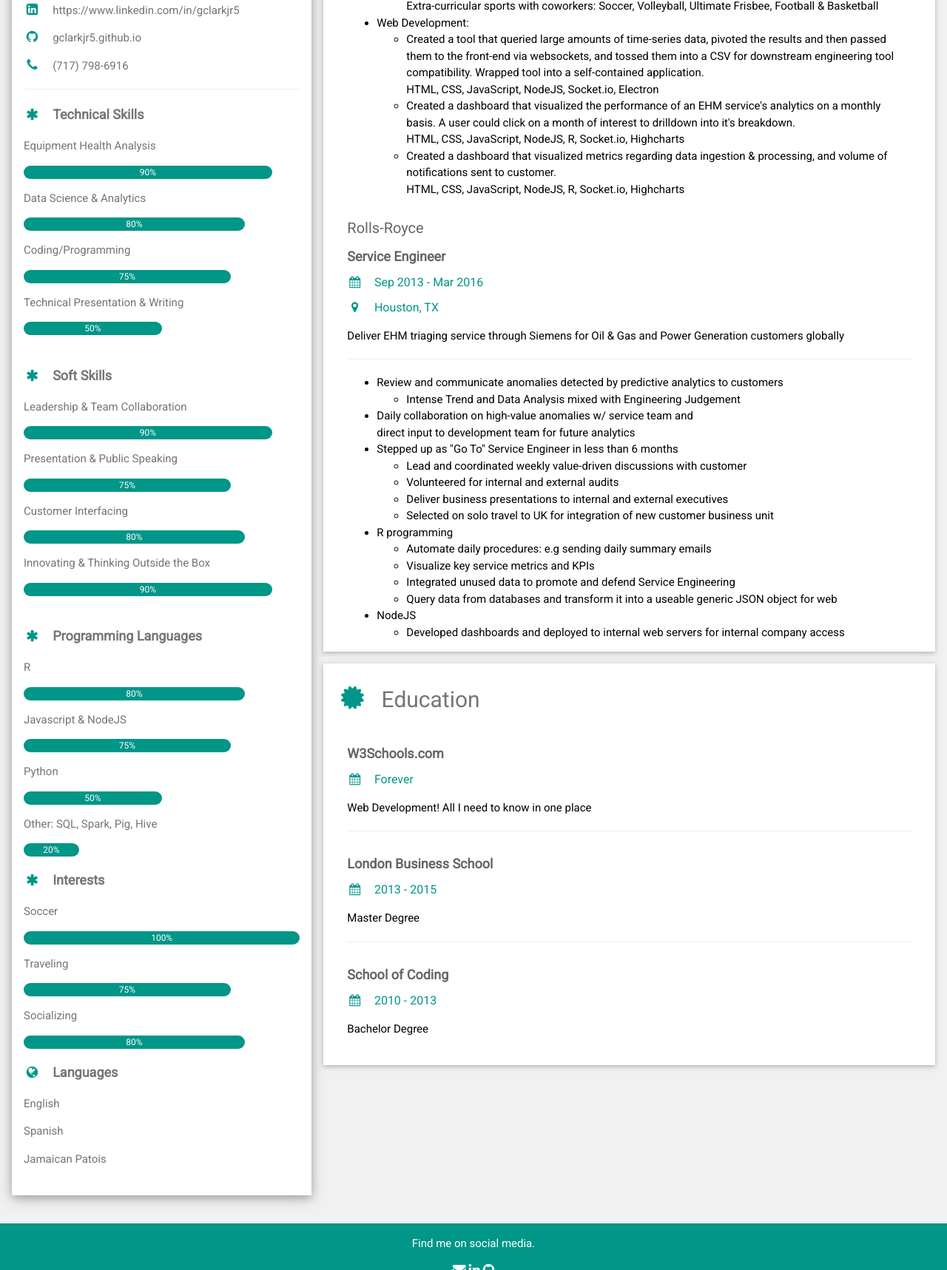
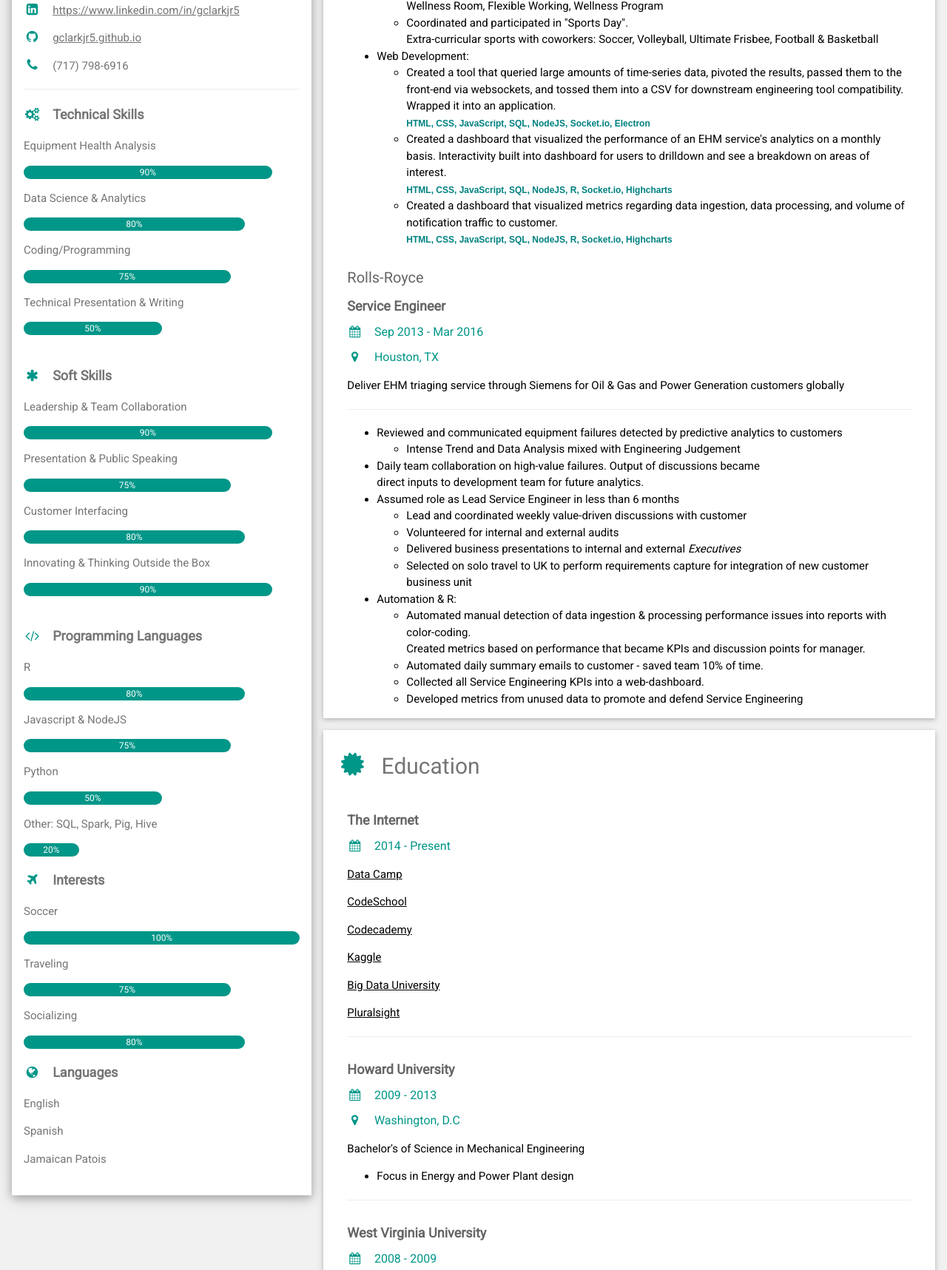
Before and after one commit to gclarkjr5/gclarkjr5.github.io, a website: page Resume/resume.html in a window 1280 px wide. Shown: the part 632-2349 px from the top of the page at 74% size. Drawn offline with nearby package versions, Linux system fonts and the light colour scheme.

Commit message:
Finished up v1 of resume.html

```diff
--- a/Resume/resume.html
+++ b/Resume/resume.html
@@ -127,6 +127,12 @@
     .w3-container > h1 {
         color: white;
     }
+
+    .languages {
+        font-family: Arial;
+        font-size: 12px;
+        color: teal;
+    }
     /*
     ul {
         list-style: none;
@@ -156,12 +162,12 @@
                         <p><i class="fa fa-briefcase fa-fw w3-margin-right w3-large w3-text-teal"></i>Engineer & Soccer Enthusiast</p>
                         <p><i class="fa fa-home fa-fw w3-margin-right w3-large w3-text-teal"></i>Houston, TX</p>
                         <p><i class="fa fa-envelope fa-fw w3-margin-right w3-large w3-text-teal"></i>gclarkjr5@gmail.com</p>
-                        <p><i class="fa fa-linkedin-square fa-fw w3-margin-right w3-large w3-text-teal"></i>https://www.linkedin.com/in/gclarkjr5</p>
-                        <p><i class="fa fa-github fa-fw w3-margin-right w3-large w3-text-teal"></i>gclarkjr5.github.io</p>
+                        <p><i class="fa fa-linkedin-square fa-fw w3-margin-right w3-large w3-text-teal"></i><a href="https://www.linkedin.com/in/gclarkjr5">https://www.linkedin.com/in/gclarkjr5</a></p>
+                        <p><i class="fa fa-github fa-fw w3-margin-right w3-large w3-text-teal"></i><a href="gclarkjr5.github.io">gclarkjr5.github.io</a></p>
                         <p><i class="fa fa-phone fa-fw w3-margin-right w3-large w3-text-teal"></i>(717) 798-6916</p>
                         <hr>
 
-                        <p class="w3-large"><b><i class="fa fa-asterisk fa-fw w3-margin-right w3-text-teal"></i>Technical Skills</b></p>
+                        <p class="w3-large"><b><i class="fa fa-cogs fa-fw w3-margin-right w3-text-teal"></i>Technical Skills</b></p>
                         <p>Equipment Health Analysis</p>
                         <div class="w3-progress-container w3-round-xlarge w3-small">
                             <div class="w3-progressbar w3-round-xlarge w3-teal" style="width:90%">
@@ -216,7 +222,7 @@
                         </div>
                         <br>
 
-                        <p class="w3-large"><b><i class="fa fa-asterisk fa-fw w3-margin-right w3-text-teal"></i>Programming Languages</b></p>
+                        <p class="w3-large"><b><i class="fa fa-code fa-fw w3-margin-right w3-text-teal"></i>Programming Languages</b></p>
                         <p>R</p>
                         <div class="w3-progress-container w3-round-xlarge w3-small">
                             <div class="w3-progressbar w3-round-xlarge w3-teal" style="width:80%">
@@ -242,7 +248,7 @@
                             </div>
                         </div>
 
-                        <p class="w3-large"><b><i class="fa fa-asterisk fa-fw w3-margin-right w3-text-teal"></i>Interests</b></p>
+                        <p class="w3-large"><b><i class="fa fa-plane fa-fw w3-margin-right w3-text-teal"></i>Interests</b></p>
                         <p>Soccer</p>
                         <div class="w3-progress-container w3-round-xlarge w3-small">
                             <div class="w3-progressbar w3-round-xlarge w3-teal" style="width:100%">
@@ -296,7 +302,7 @@
 
                         <p>Establish, build, and manage an Equipment Health Monitoring (EHM) platform for internal &amp; external customers</p>
                         <hr>
-                        <ul>
+                        <ul id=PRE>
                             <li>
                                 Led project requirements captures to realize value streams for marine applications. </br>
                                 Assignments included Norway, Germany, and UK.
@@ -317,6 +323,9 @@
                                     <li>
                                         Large &amp; Medium Diesel Engines, Gas Turbines, Electric Drives,</br>
                                         Anchor Handling and Tug Systems
+                                    </li>
+                                    <li>
+                                        Conducted exploratory analysis of data, used data to build models of healthy equipment behavior & implemented best-fit predictive techniques for failure detection.
                                     </li>
                                 </ul>
                             </li>
@@ -344,25 +353,19 @@
                                 Web Development:
                                 <ul>
                                     <li>
-                                        Created a tool that queried large amounts of time-series data, pivoted the results and then passed them to the front-end via websockets, and tossed them into a CSV for downstream engineering tool compatibility. Wrapped tool into a self-contained application. </br>
-                                        HTML, CSS, JavaScript, NodeJS, Socket.io, Electron
+                                        Created a tool that queried large amounts of time-series data, pivoted the results, passed them to the front-end via websockets, and tossed them into a CSV for downstream engineering tool compatibility. Wrapped it into an application. </br>
+                                        <span class="languages"><b>HTML, CSS, JavaScript, SQL, NodeJS, Socket.io, Electron</b></span>
                                     </li>
                                     <li>
-                                        Created a dashboard that visualized the performance of an EHM service's analytics on a monthly basis. A user could click on a month of interest to drilldown into it's breakdown. </br>
-                                        HTML, CSS, JavaScript, NodeJS, R, Socket.io, Highcharts
+                                        Created a dashboard that visualized the performance of an EHM service's analytics on a monthly basis. Interactivity built into dashboard for users to drilldown and see a breakdown on areas of interest. </br>
+                                        <span class="languages"><b>HTML, CSS, JavaScript, SQL, NodeJS, R, Socket.io, Highcharts</b></span>
                                     </li>
                                     <li>
-                                        Created a dashboard that visualized metrics regarding data ingestion & processing, and volume of notifications sent to customer. </br>
-                                        HTML, CSS, JavaScript, NodeJS, R, Socket.io, Highcharts
+                                        Created a dashboard that visualized metrics regarding data ingestion, data processing, and volume of notification traffic to customer. </br>
+                                        <span class="languages"><b>HTML, CSS, JavaScript, SQL, NodeJS, R, Socket.io, Highcharts</b></span>
                                     </li>
                                 </ul>
                             </li>
-                            <!--
-                            <li>
-                                Lead several fun office-wide activities to improve office cohesiveness &amp; uplift spirits
-                            </li>
--->
-
                         </ul>
                     </div>
                     <div class="w3-container">
@@ -375,7 +378,7 @@
                         <hr>
                         <ul>
                             <li>
-                                Review and communicate anomalies detected by predictive analytics to customers
+                                Reviewed and communicated equipment failures detected by predictive analytics to customers
                                 <ul>
                                     <li>
                                         Intense Trend and Data Analysis mixed with Engineering Judgement
@@ -383,11 +386,11 @@
                                 </ul>
                             </li>
                             <li>
-                                Daily collaboration on high-value anomalies w/ service team and </br>
-                                direct input to development team for future analytics
+                                Daily team collaboration on high-value failures. Output of discussions became</br>
+                                direct inputs to development team for future analytics.
                             </li>
                             <li>
-                                Stepped up as "Go To" Service Engineer in less than 6 months
+                                Assumed role as Lead Service Engineer in less than 6 months
                                 <ul>
                                     <li>
                                         Lead and coordinated weekly value-driven discussions with customer
@@ -396,35 +399,28 @@
                                         Volunteered for internal and external audits
                                     </li>
                                     <li>
-                                        Deliver business presentations to internal and external executives
+                                        Delivered business presentations to internal and external <i>Executives</i>
                                     </li>
                                     <li>
-                                        Selected on solo travel to UK for integration of new customer business unit
+                                        Selected on solo travel to UK to perform requirements capture for integration of new customer business unit
                                     </li>
                                 </ul>
                             </li>
                             <li>
-                                R programming
+                                Automation & R:
                                 <ul>
                                     <li>
-                                        Automate daily procedures: e.g sending daily summary emails
+                                        Automated manual detection of data ingestion & processing performance issues into reports with color-coding. </br>
+                                        Created metrics based on performance that became KPIs and discussion points for manager.
                                     </li>
                                     <li>
-                                        Visualize key service metrics and KPIs
+                                        Automated daily summary emails to customer - saved team 10% of time.
                                     </li>
                                     <li>
-                                        Integrated unused data to promote and defend Service Engineering
+                                        Collected all Service Engineering KPIs into a web-dashboard.
                                     </li>
                                     <li>
-                                        Query data from databases and transform it into a useable generic JSON object for web
-                                    </li>
-                                </ul>
-                            </li>
-                            <li>
-                                NodeJS
-                                <ul>
-                                    <li>
-                                        Developed dashboards and deployed to internal web servers for internal company access
+                                        Developed metrics from unused data to promote and defend Service Engineering
                                     </li>
                                 </ul>
                             </li>
@@ -463,22 +459,33 @@
                 <div class="w3-container w3-card-2 w3-white">
                     <h2 class="w3-text-grey w3-padding-16"><i class="fa fa-certificate fa-fw w3-margin-right w3-xxlarge w3-text-teal"></i>Education</h2>
                     <div class="w3-container">
-                        <h5 class="w3-opacity"><b>W3Schools.com</b></h5>
-                        <h6 class="w3-text-teal"><i class="fa fa-calendar fa-fw w3-margin-right"></i>Forever</h6>
-                        <p>Web Development! All I need to know in one place</p>
+                        <h5 class="w3-opacity"><b>The Internet</b></h5>
+                        <h6 class="w3-text-teal"><i class="fa fa-calendar fa-fw w3-margin-right"></i>2014 - Present</h6>
+                        <p><a href="https://www.datacamp.com/">Data Camp</a></p>
+                        <p><a href="https://www.codeschool.com/">CodeSchool</a></p>
+                        <p><a href="https://www.codecademy.com/">Codecademy</a></p>
+                        <p><a href="https://www.kaggle.com/">Kaggle</a></p>
+                        <p><a href="https://bigdatauniversity.com/">Big Data University</a></p>
+                        <p><a href="https://www.pluralsight.com/">Pluralsight</a></p>
                         <hr>
                     </div>
                     <div class="w3-container">
-                        <h5 class="w3-opacity"><b>London Business School</b></h5>
-                        <h6 class="w3-text-teal"><i class="fa fa-calendar fa-fw w3-margin-right"></i>2013 - 2015</h6>
-                        <p>Master Degree</p>
+                        <h5 class="w3-opacity"><b>Howard University</b></h5>
+                        <h6 class="w3-text-teal"><i class="fa fa-calendar fa-fw w3-margin-right"></i>2009 - 2013</h6>
+                        <h6 class="w3-text-teal"><i class="fa fa-map-marker fa-fw w3-margin-right"></i>Washington, D.C</h6>
+                        <p>Bachelor's of Science in Mechanical Engineering</p>
+                        <ul>
+                            <li>
+                                Focus in Energy and Power Plant design
+                            </li>
+                        </ul>
                         <hr>
                     </div>
                     <div class="w3-container">
-                        <h5 class="w3-opacity"><b>School of Coding</b></h5>
-                        <h6 class="w3-text-teal"><i class="fa fa-calendar fa-fw w3-margin-right"></i>2010 - 2013</h6>
-                        <p>Bachelor Degree</p>
-                        <br>
+                        <h5 class="w3-opacity"><b>West Virginia University</b></h5>
+                        <h6 class="w3-text-teal"><i class="fa fa-calendar fa-fw w3-margin-right"></i>2008 - 2009</h6>
+                        <h6 class="w3-text-teal"><i class="fa fa-map-marker fa-fw w3-margin-right"></i>Morgantown, WV</h6>
+                        <hr>
                     </div>
                 </div>
 
```
